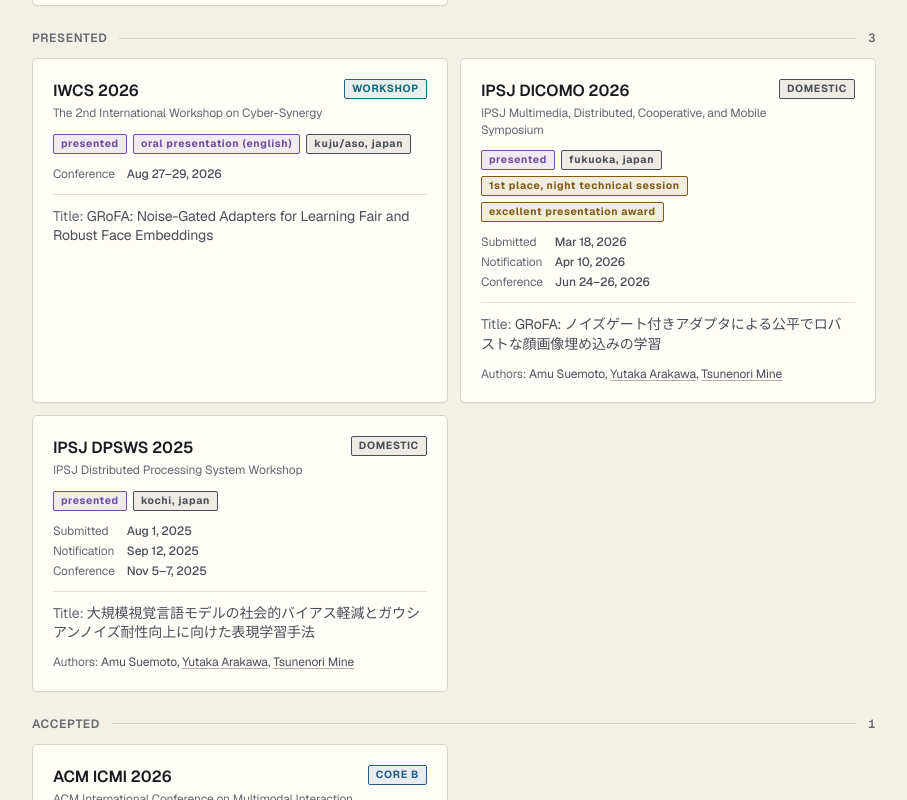
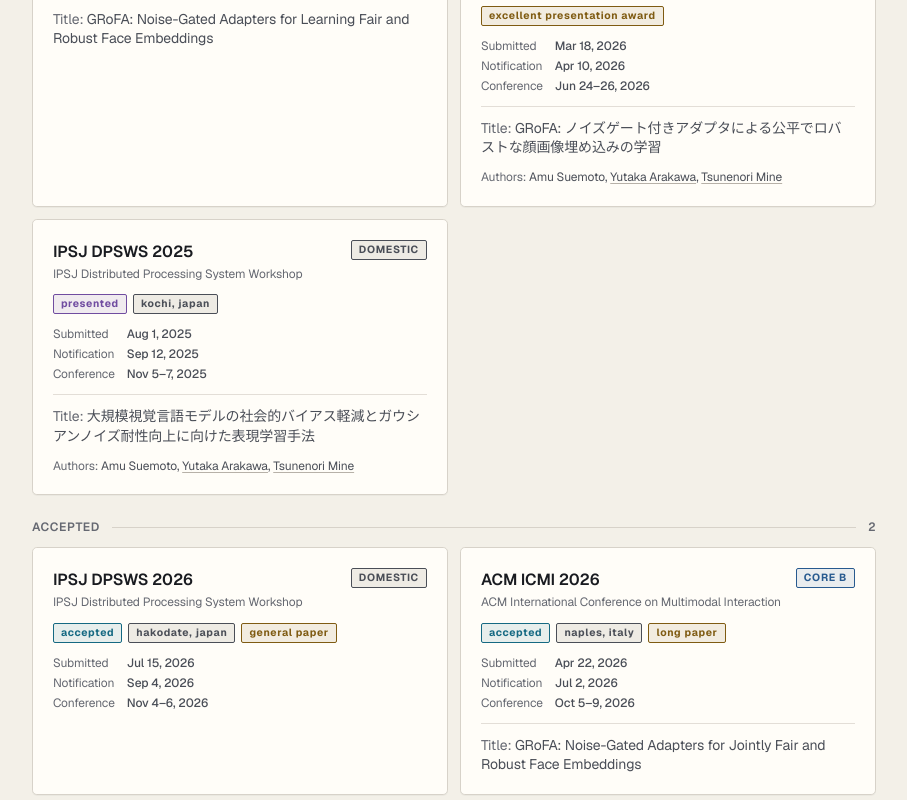
Before and after one commit to amu815/amu815.github.io, a Next.js app: page / in a window 1280 px wide. Shown: the part 2640-3440 px from the top of the page, without its empty margins (332-1239 px from the left). Built offline with nearby package versions, Linux system fonts and the light colour scheme.

Commit message:
Update DPSWS 2026 acceptance status

```diff
--- a/content/papers.ts
+++ b/content/papers.ts
@@ -87,8 +87,14 @@
     conferenceStart: "2026-11-04",
     conferenceEnd: "2026-11-06",
     location: "Hakodate, Japan",
-    status: "under_review",
-    statusDate: "2026-07-15",
+    status: "accepted",
+    statusDate: "2026-09-04",
+    badges: [
+      {
+        label: "General Paper",
+        labelJa: "一般論文",
+      },
+    ],
   },
   {
     id: "cikm-2026",
```
